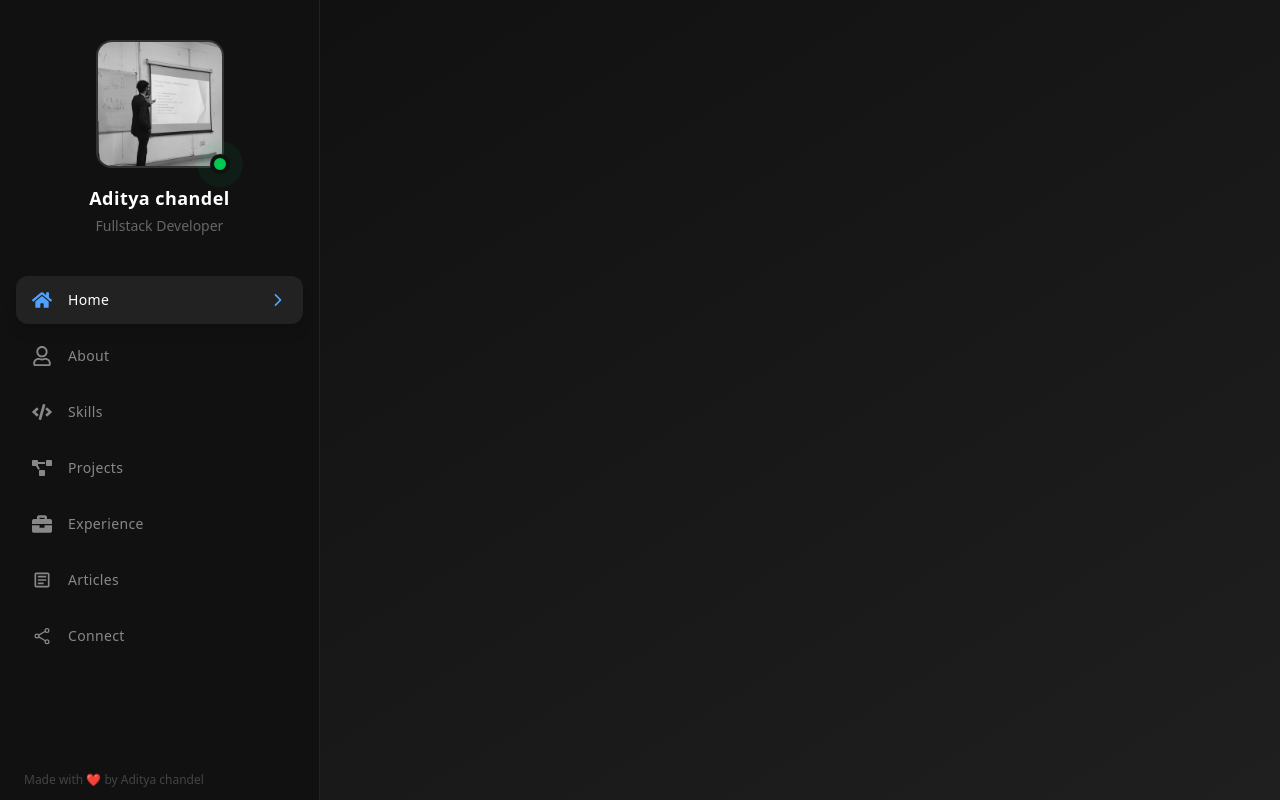
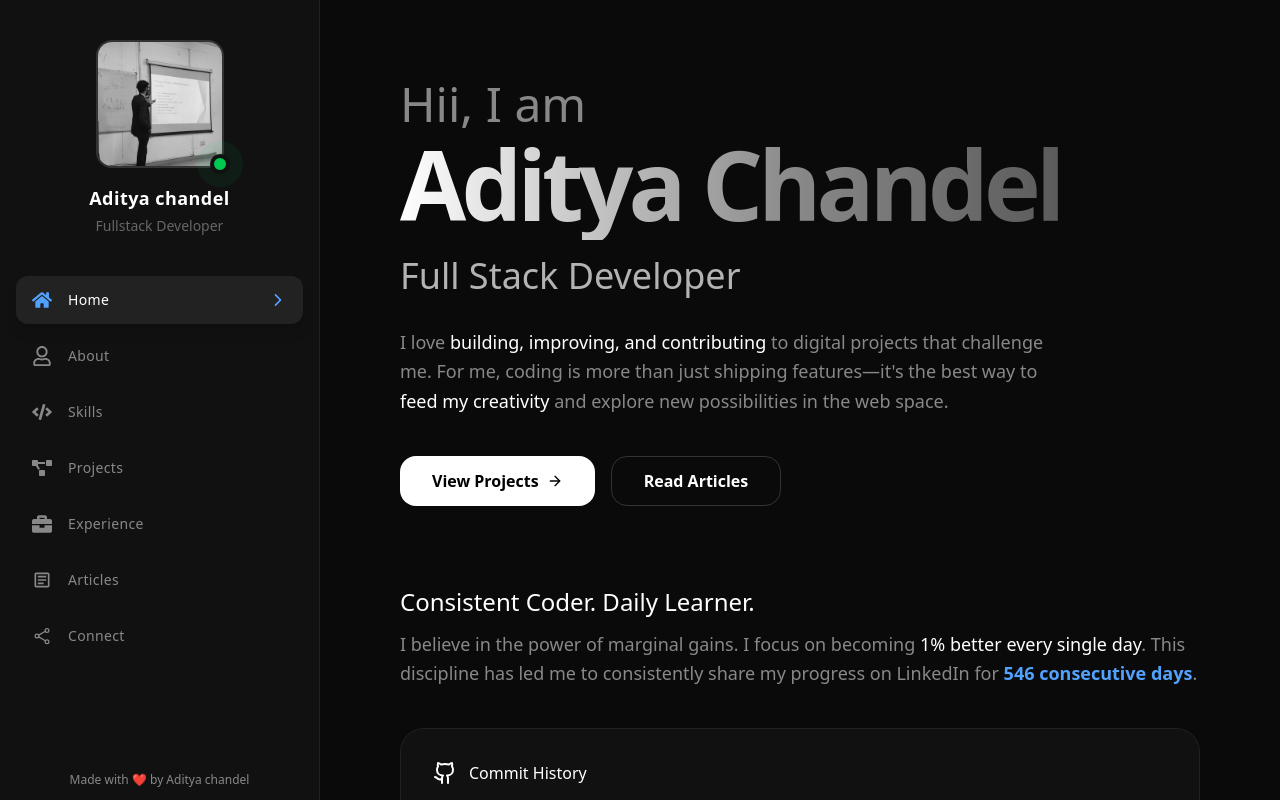
Before and after one commit to TonyStark-19/my-portfolio, a React (Vite) app: page / in a window 1280 px wide. Built offline with nearby package versions, Linux system fonts and the light colour scheme.

Commit message:
Created intro page

```diff
--- a/src/Components/LeftSidebar.jsx
+++ b/src/Components/LeftSidebar.jsx
@@ -80,7 +80,7 @@ export default function LeftSidebar() {
             </nav>
 
             {/* Bottom Footer */}
-            <div className="px-6 pb-3 text-[#444444] text-xs text-left">
+            <div className="px-6 pb-3 text-[#888888] text-xs text-center">
                 Made with ❤️ by Aditya chandel
             </div>
         </aside>
--- /dev/null
+++ b/src/Pages/Intro.jsx
@@ -0,0 +1,99 @@
+// import github calendar component
+import { GitHubCalendar } from 'react-github-calendar';
+
+// import icons
+import { LuGithub, LuArrowRight } from "react-icons/lu";
+
+// Intro Page Component
+export default function Intro() {
+    // Calculate streak dynamically
+    const startDate = new Date("2024-07-09");
+    const today = new Date();
+    const daysStreak = Math.floor((today - startDate) / (1000 * 60 * 60 * 24));
+
+    return (
+        <div className="w-full min-h-screen p-10 lg:p-20 flex flex-col justify-center bg-[#0a0a0a]">
+
+            {/* Text Content */}
+            <div className="text-white max-w-4xl">
+                <h3 className="text-4xl md:text-5xl font-light text-[#888888]">
+                    Hii, I am
+                </h3>
+
+                <h2 className="text-6xl md:text-8xl font-bold tracking-tighter bg-linear-to-r from-white via-[#888888] to-[#444444]
+                    bg-clip-text text-transparent py-2">
+                    Aditya Chandel
+                </h2>
+
+                <h3 className="text-2xl md:text-4xl font-medium text-[#b3b3b3] mt-4">
+                    Full Stack Developer
+                </h3>
+
+                <p className="mt-8 text-[#888888] text-lg max-w-2xl leading-relaxed">
+                    I love <span className="text-white">building, improving, and contributing</span> to digital projects
+                    that challenge me. For me, coding is more than just shipping features—it's the
+                    best way to <span className="text-white">feed my creativity</span> and explore new
+                    possibilities in the web space.
+                </p>
+
+                {/* Call to Action Buttons */}
+                <div className="flex space-x-4 mt-10">
+                    <button className="bg-white text-black px-8 py-3 rounded-2xl font-semibold flex items-center group hover:bg-blue-400
+                        transition-all cursor-pointer">
+                        View Projects
+                        <LuArrowRight className="ml-2 group-hover:translate-x-1 transition-transform" />
+                    </button>
+
+                    <button className="border border-[#333333] text-white px-8 py-3 rounded-2xl font-semibold hover:bg-[#1a1a1a] transition-all cursor-pointer">
+                        Read Articles
+                    </button>
+                </div>
+            </div>
+
+            {/* Consistency & Growth Section */}
+            <div className="mt-20 max-w-4xl">
+                <h4 className="text-2xl text-white font-medium">
+                    Consistent Coder. Daily Learner.
+                </h4>
+                <p className="mt-3 text-[#888888] text-lg leading-relaxed">
+                    I believe in the power of marginal gains. I focus on becoming <span className="text-white">1% better every single day</span>.
+                    This discipline has led me to consistently share my progress on LinkedIn for
+                    <span className="text-blue-400 font-bold"> {daysStreak} consecutive days</span>.
+                </p>
+            </div>
+
+            {/* GitHub Section */}
+            <div className="mt-10 p-8 bg-[#111111] border border-[#222222] rounded-3xl max-w-5xl">
+                <div className="flex items-center justify-between mb-6">
+                    <div className="flex items-center space-x-3">
+                        <LuGithub className="text-2xl text-white" />
+                        <h4 className="text-white font-medium">Commit History</h4>
+                    </div>
+                </div>
+
+                <div className="overflow-hidden">
+                    <GitHubCalendar
+                        username="TonyStark-19"
+                        blockSize={12}
+                        blockMargin={5}
+                        colorScheme="dark"
+                        fontSize={14}
+                        theme={{
+                            dark: ['#161b22', '#0e4429', '#006d32', '#26a641', '#39d353'],
+                        }}
+                        labels={{
+                            totalCount: "{{count}} contributions in the last year",
+                        }}
+                        style={{
+                            color: '#888888',
+                        }}
+                    />
+                </div>
+
+                <p className="text-[#444444] text-xs mt-4 uppercase tracking-widest">
+                    Live Data from GitHub API
+                </p>
+            </div>
+        </div>
+    );
+}
--- a/src/Pages/MainPage.jsx
+++ b/src/Pages/MainPage.jsx
@@ -1,11 +1,18 @@
 // import components
 import Left from "../Components/LeftSidebar"
+
+// import pages
+import Intro from "./Intro"
 
 // Main Page Component
 export default function MainPage() {
     return (
         <div className="w-full h-screen flex flex-row bg-linear-to-br from-[#0f0f0f] via-[#171717] to-[#1f1f1f]">
             <Left />
+
+            <div className="flex-1 h-full overflow-y-auto">
+                <Intro />
+            </div>
         </div>
     )
 }
--- a/src/index.css
+++ b/src/index.css
@@ -1 +1,16 @@
 @import "tailwindcss";
+
+/* Custom Scrollbar: Transparent Track */
+::-webkit-scrollbar {
+    width: 8px;
+}
+
+::-webkit-scrollbar-track {
+    background: #000;
+}
+
+::-webkit-scrollbar-thumb {
+    background-color: #1a1a1a;
+    /* semi-transparent white */
+    border-radius: 10px;
+}
```
